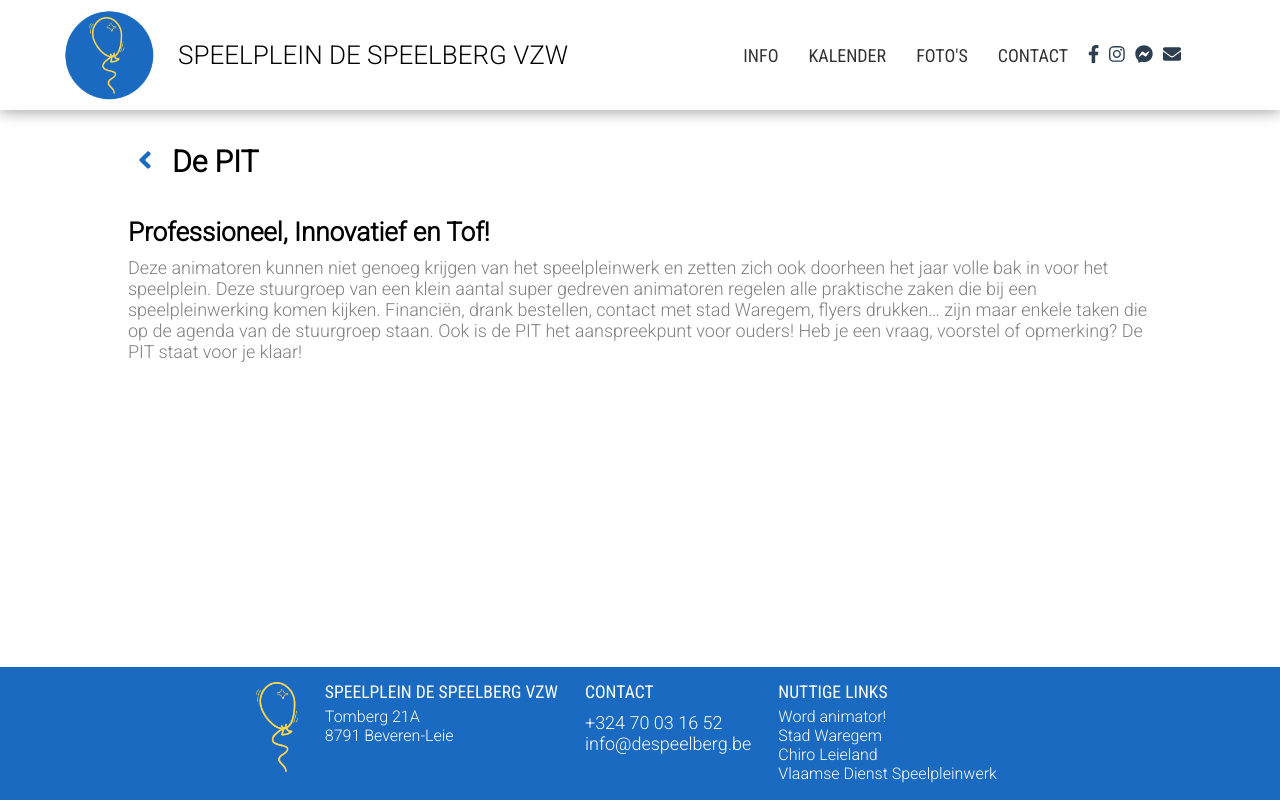
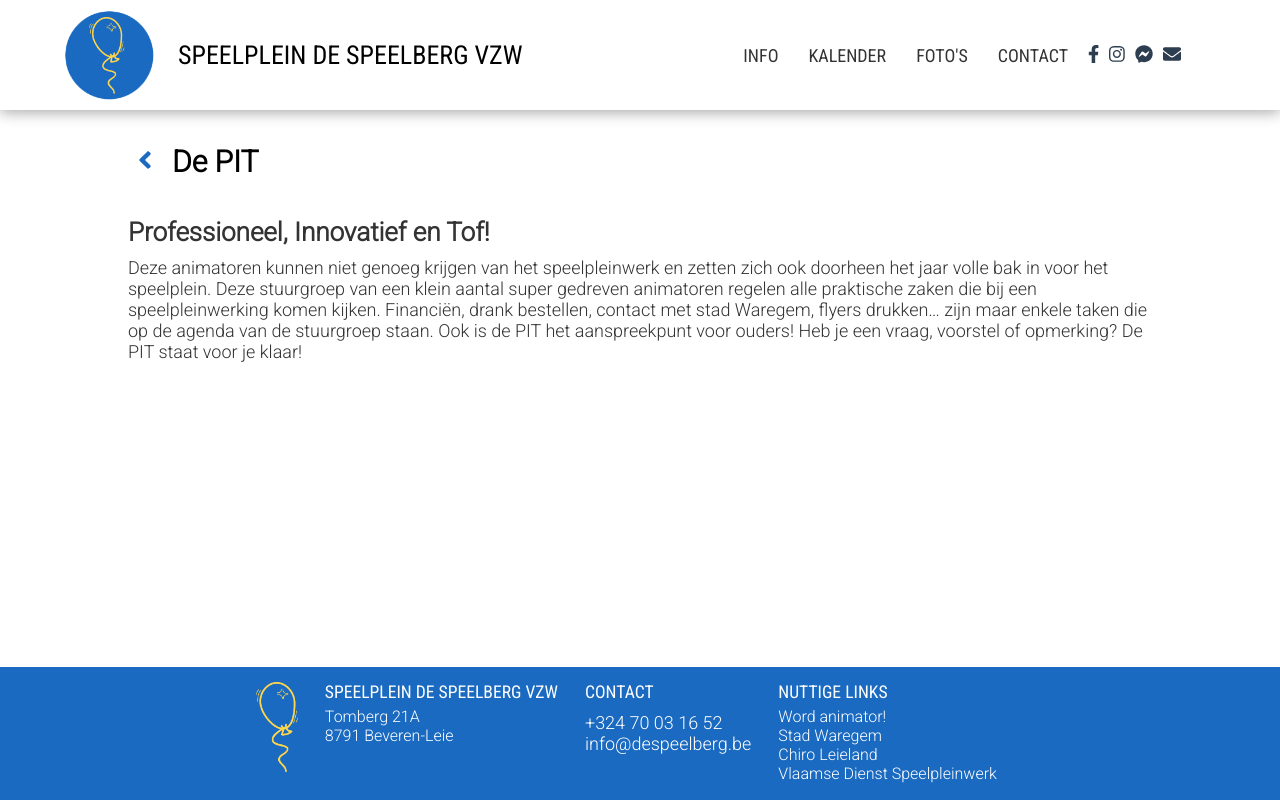
Before and after one commit to despeelberg/despeelberg-be, a Vue app: page /pit in a window 1280 px wide. Built offline with nearby package versions, Linux system fonts and the light colour scheme.

Commit message:
improved readability

```diff
--- a/src/components/Block.vue
+++ b/src/components/Block.vue
@@ -23,6 +23,7 @@ export default {
 }
 .block {
     margin-bottom: 25px;
+    color: #333333;
 }
 
 .block-title {
@@ -36,10 +37,12 @@ export default {
   display: flex;
   justify-content: space-between;
   align-items: top;
+  color: #333;
 }
 
 .no-flex .slot {
   display: block;
+  color: #333333;
 }
 
 @media (max-width: 640px) {
--- a/src/components/Card.vue
+++ b/src/components/Card.vue
@@ -48,7 +48,7 @@ a {
     margin: 10px 30px 20px 0;
     transition: 0.1s linear;
     width: 100%;
-    box-shadow: 5px 5px 2px lightgrey;
+    box-shadow: 5px 5px 2px #ececec;
 }
 .card.click:hover {
     transform: scale(1.01);
--- a/src/components/NavBar.vue
+++ b/src/components/NavBar.vue
@@ -17,7 +17,7 @@
 
           </a>
           <div class="menu-btn-wrap">
-            <button class="menu-btn" v-on:click="toggleMenu()">
+            <button name="Menu button" class="menu-btn" v-on:click="toggleMenu()">
               <fa :icon="['fas', 'bars']"></fa>
             </button>
           </div>
@@ -145,7 +145,7 @@ export default {
 
 .logo-name {
     text-transform: uppercase;
-    font-family: 'Roboto', Avenir, Arial, Helvetica, sans-serif;
+    font-family: 'Roboto Condensed', Avenir, Arial, Helvetica, sans-serif;
     font-size: 26px;
     font-weight: 300;
 }
--- a/src/components/Page.vue
+++ b/src/components/Page.vue
@@ -73,7 +73,7 @@ p {
     font-family: 'Roboto', Arial, Helvetica, sans-serif;
     font-size: 18px;
     margin: 10px 0;
-    color: grey;
+    color: #333333;
 
 }
 
```
